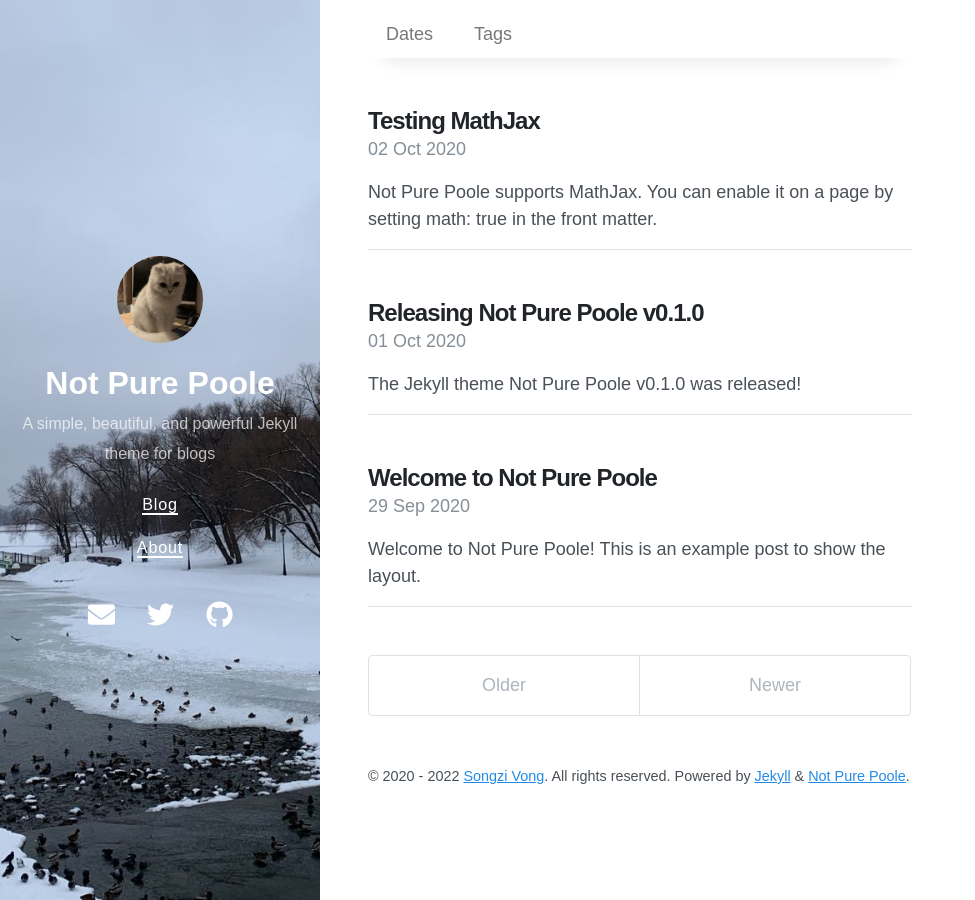
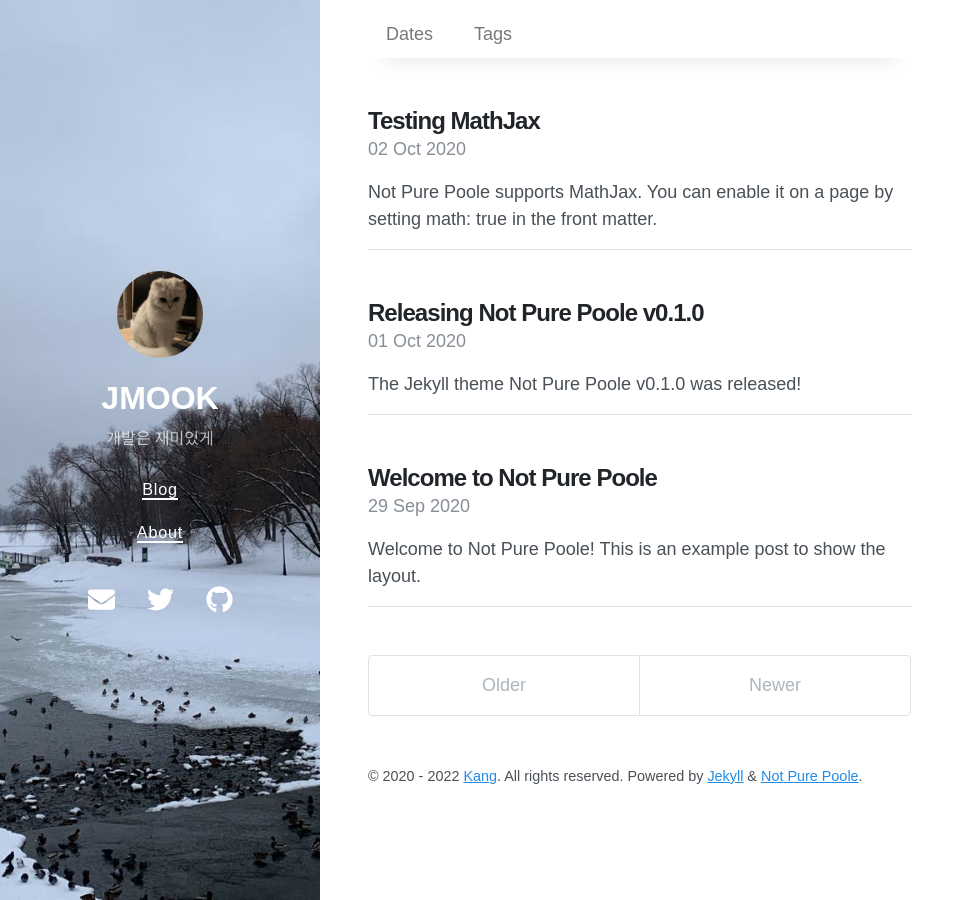
Before and after one commit to mook1594/-mook1594.github.io, a Jekyll site: the page built from index.html, in a window 1280 px wide. Shown: the whole page, without its empty margins (0-975 px from the left). Built offline with Jekyll 4.4.1, drawn with Linux system fonts in a browser that asks for light colours; nearby versions of some CDN libraries; the list of posts is cut into pages by our own code.

Commit message:
Update _config.yml

```diff
--- a/_config.yml
+++ b/_config.yml
@@ -1,7 +1,7 @@
 # Setup
-title: Not Pure Poole
-description: A simple, beautiful, and powerful Jekyll theme for blogs
-url: https://vszhub.github.io
+title: JMOOK
+description: 개발은 재미있게
+url: https://mook1594.github.io
 avatar: /avatar.jpeg
 paginate: 5
 permalink: pretty
@@ -54,6 +54,6 @@ sass:
 
 # Specify the author for blog posts
 author:
-  name: Songzi Vong
-  url: https://github.com/vszhub/
-  email: vszhub@gmail.com
+  name: Kang
+  url: https://mook1594.com/vszhub/
+  email: wjdanr89@gmail.com
```
